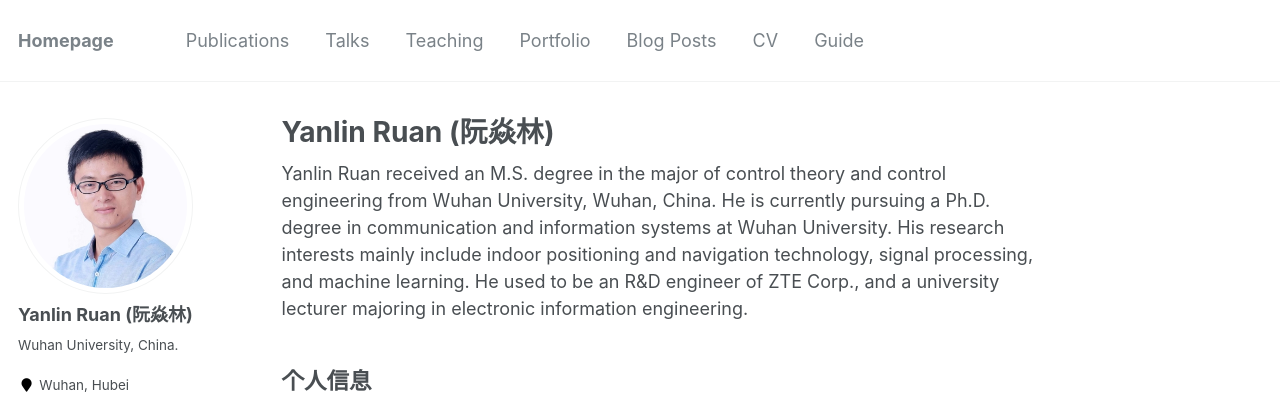
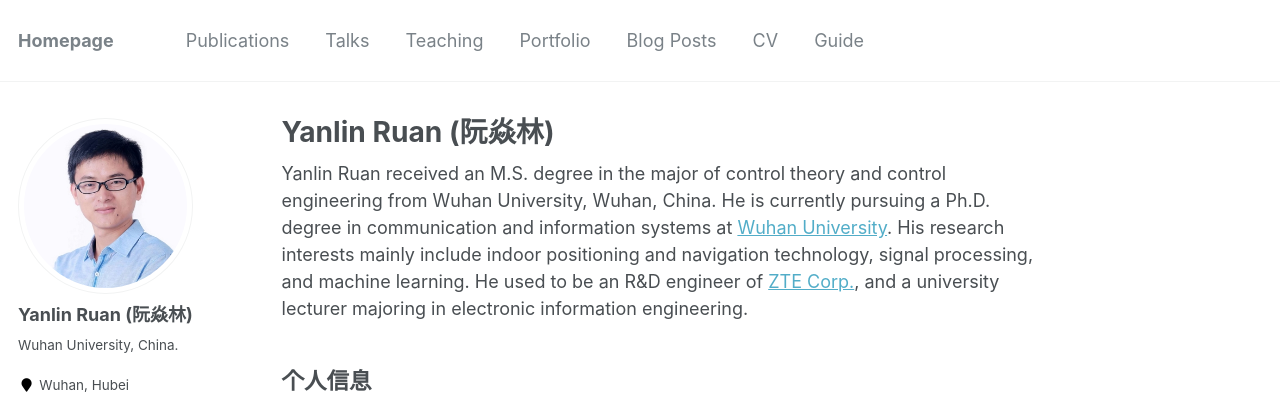
Before and after one commit to whuryl/whuryl.github.io, a Jekyll site: the page built from _pages/about.md, in a window 1280 px wide and 1312 px high. Shown: the top 403 px of the window. Built offline with Jekyll 4.4.1, drawn with Linux system fonts in a browser that asks for light colours; some web fonts are replaced; part of the change alters nothing that is shown.

```diff
--- a/_pages/about.md
+++ b/_pages/about.md
@@ -8,7 +8,7 @@ redirect_from:
   - /about.html
 ---
 
-Yanlin Ruan received an M.S. degree in the major of control theory and control engineering from Wuhan University, Wuhan, China. He is currently pursuing a Ph.D. degree in communication and information systems at Wuhan University. His research interests mainly include indoor positioning and navigation technology, signal processing, and machine learning. He used to be an R&D engineer of ZTE Corp., and a university lecturer majoring in electronic information engineering.
+Yanlin Ruan received an M.S. degree in the major of control theory and control engineering from Wuhan University, Wuhan, China. He is currently pursuing a Ph.D. degree in communication and information systems at <a href="https://www.whu.edu.cn/" target="_blank">Wuhan University</a>. His research interests mainly include indoor positioning and navigation technology, signal processing, and machine learning. He used to be an R&D engineer of <a href="https://www.zte.com.cn/china/" target="_blank">ZTE Corp.</a>, and a university lecturer majoring in electronic information engineering.
 
 个人信息
 ------
```
